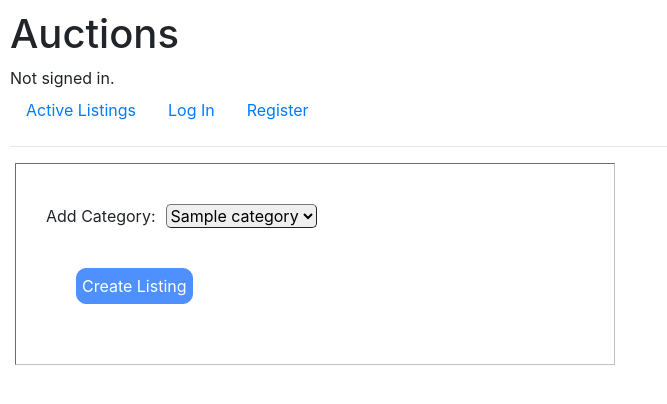
After one commit to ArthurCintra01/Commerce-webapp, a Django app: template commerce/auctions/templates/auctions/createListing.html in a window 1280 px wide. The commit adds this page. Shown: the top 404 px of the page, without its empty margins (0-667 px from the left). Run offline with Django 3.2, Linux system fonts and the light colour scheme; the template is opened without the code that fills it: most values are stand-ins (such as "Sample title", 1, 10 or a date in 2020); some libraries are stand-ins or nearby versions.

Commit message:
create_listing_page

```diff
--- a/commerce/auctions/models.py
+++ b/commerce/auctions/models.py
@@ -3,17 +3,14 @@ from django.db import models
 from django.db.models.deletion import CASCADE, RESTRICT
 from django.db.models.fields import related
 
-
 class User(AbstractUser):
     pass
-
 
 class Category(models.Model):
     category = models.CharField(max_length=64)
 
     def __str__(self):
         return f"{self.category}"
-
 
 class Listing(models.Model):
 
@@ -39,6 +36,5 @@ class Comment(models.Model):
     comment = models.TextField()
     listing = models.ForeignKey(Listing, blank=False, on_delete=models.RESTRICT, related_name='comments')
 
-
     def __str__(self):
         return f"{self.user}: {self.comment}"
--- /dev/null
+++ b/commerce/auctions/templates/auctions/createListing.html
@@ -0,0 +1,63 @@
+{% extends "auctions/layout.html" %}
+
+{% block style %}
+<style>
+    .form{
+        margin-left: 5px;
+        width: 600px;
+        border: 1px solid #c0c0c0;
+        border-style:inset;
+        padding: 20px;
+    }
+    .formfield {
+        display: flex;
+        margin-left: 10px;
+        margin-bottom: 20px;
+        border-radius: 5px;
+        border-style: outset;
+        outline: none;
+    }
+    .formfield:focus{
+        border-style: inset;
+    }
+    label{
+        margin-bottom: 0;
+        margin-left: 10px;
+    }
+    #submit{
+        color: white;
+        margin-top:20px;
+        margin-left:40px;
+        margin-bottom: 40px;
+        padding: 5px;
+        background-color: #4d90fe;
+        border:1px solid #4d90fe;
+        border-radius: 10px;
+    }
+    #submit:hover{
+        background-color:#4787ed;
+        border-style: outset;
+    }
+    #category{
+        display: flex;
+        margin-left: 10px;
+        margin-top: 20px;
+    }
+</style>
+{% endblock %}
+
+{% block body %}
+<form class='form' action="{% url 'create_listing' %}" method='post'>
+    {% csrf_token %}
+    {{form}}
+    <div id="category">
+        <p>Add Category:</p>
+    <select class='formfield' name="category">
+        {% for category in categories %}
+            <option value="{{category.id}}">{{category}}</option>
+        {% endfor %}
+    </select>
+    </div>
+    <input id='submit' type='submit' value="Create Listing">
+</form>
+{% endblock %}
--- a/commerce/auctions/templates/auctions/layout.html
+++ b/commerce/auctions/templates/auctions/layout.html
@@ -24,6 +24,9 @@
             </li>
             {% if user.is_authenticated %}
                 <li class="nav-item">
+                    <a class="nav-link" href="{% url 'create_listing' %}">Create Listing</a>
+                </li>
+                <li class="nav-item">
                     <a class="nav-link" href="{% url 'logout' %}">Log Out</a>
                 </li>
             {% else %}
--- a/commerce/auctions/urls.py
+++ b/commerce/auctions/urls.py
@@ -6,5 +6,6 @@ urlpatterns = [
     path("", views.index, name="index"),
     path("login", views.login_view, name="login"),
     path("logout", views.logout_view, name="logout"),
-    path("register", views.register, name="register")
+    path("register", views.register, name="register"),
+    path("createListing", views.create_listing, name='create_listing')
 ]
```
Also changed, not shown: commerce/auctions/templates/auctions/index.html (+15 -10 lines), commerce/auctions/views.py (+26 -1 lines), commerce/auctions/static/auctions/styles.css (line endings or trailing spaces), commerce/db.sqlite3.
